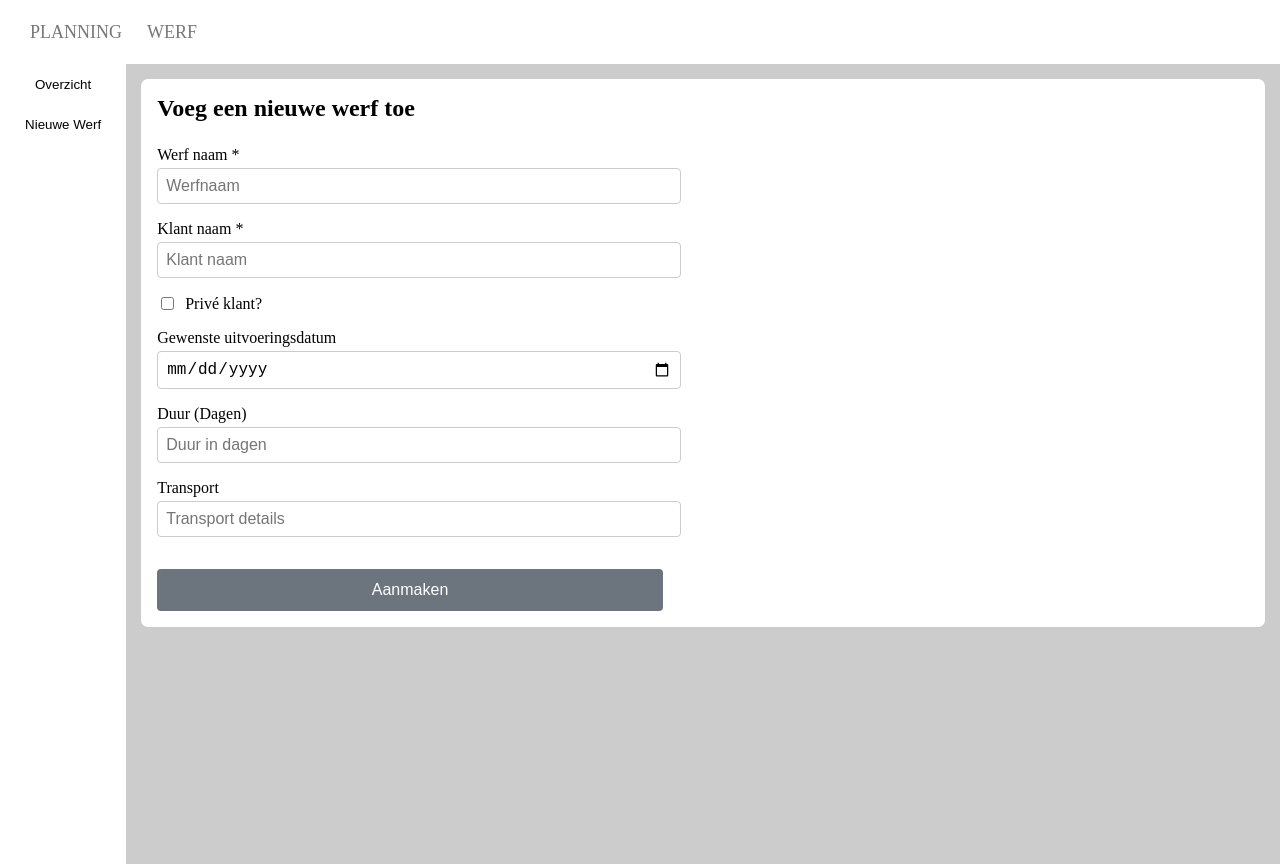
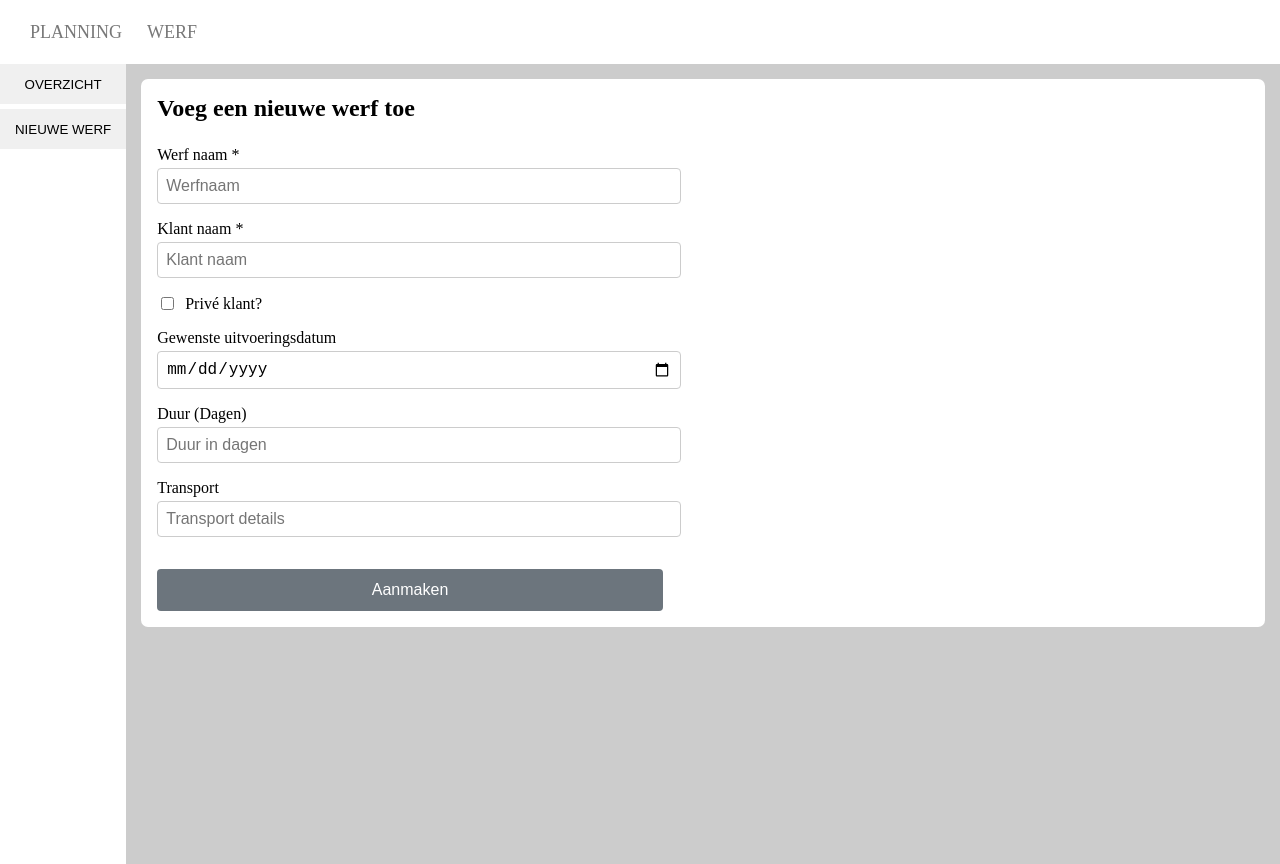
Before and after one commit to AboutCodingBE/simple-planning-tool-site, an Angular app: page /site-management/createSite in a window 1280 px wide. Built offline with nearby package versions, Linux system fonts and the light colour scheme.

Commit message:
styling the overview table

```diff
--- a/src/app/site-management/open-site-overview/open-site-overview.css
+++ b/src/app/site-management/open-site-overview/open-site-overview.css
@@ -1,13 +1,25 @@
+.component-body {
+  display: block;
+  height: 100%;
+  margin: 15px;
+}
+
 .main-panel {
-  margin: 15px;
+  display: block;
   background: #FFFFFF;
   border-radius: 7px;
+  overflow: hidden;
+}
+
+.title {
+  display: block;
+  margin: 15px;
 }
 
 .main-panel table {
   width: 90%;
   margin: 10px;
-  margin: 0 auto;
+  margin: 15px, 0px, 15px, 15px;
 }
 
 .main-panel table th {
@@ -15,7 +27,6 @@
 }
 
 .main-panel table td {
-  border-top: 1px solid black;
   height: 2em;
   text-align: center;
 }
--- a/src/app/site-management/open-site-overview/open-site-overview.html
+++ b/src/app/site-management/open-site-overview/open-site-overview.html
@@ -1,19 +1,22 @@
 <div class="component-body">
   <div class="main-panel">
+    <div class="title">
+      <h2>Overzicht open werven:</h2>
+    </div>
     <table>
       <thead>
         <th>Werf</th>
         <th>Klant</th>
+        <th>Gewenste starttijd</th>
         <th>Geschatte tijd</th>
-        <th>Gewenste starttijd</th>
       </thead>
       <tbody>
         @for (site of sites(); track site.id) {
           <tr>
             <td>{{ site.name }}</td>
             <td>{{ site.customer_name }}</td>
+            <td>{{ site.desired_date }}</td>
             <td>{{ site.duration_in_days }}</td>
-            <td>{{ site.desired_date }}</td>
             <td><button [routerLink]="['/site-management/changeSite', site.id]">Aanpassen</button></td>
           </tr>
         }
--- a/src/app/site-management/site-management.css
+++ b/src/app/site-management/site-management.css
@@ -13,9 +13,17 @@
 .nav-bar .item {
  display: block;
  width: 100%;
- height: 40px;
+ height: 3em;
  border: none;
  background: none;
+ text-transform: uppercase;
+ cursor: pointer;
+ background:#F0F0F0;
+ margin-bottom: 5px;
+}
+
+.nav-bar .item:hover {
+  background: #D0D0D0;
 }
 
 .pane {
```
